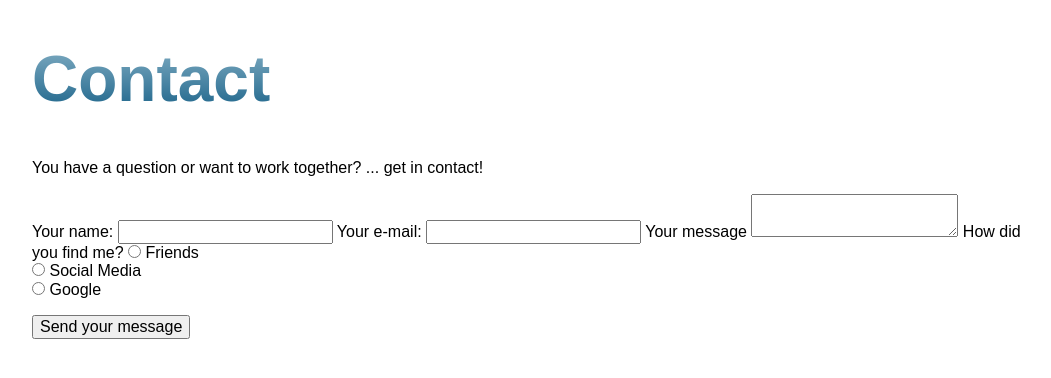
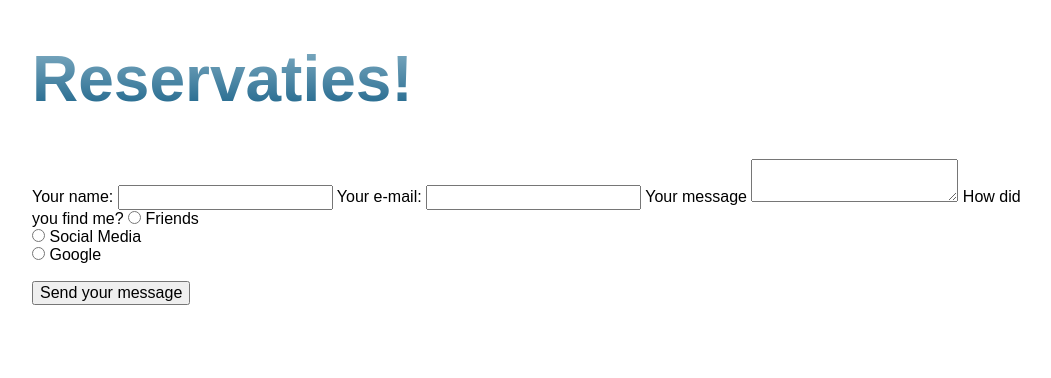
Before and after one commit to YannickMyxe/restaurant, a PHP site: page /reservaties/index.php in a window 1280 px wide. Shown: the top 378 px of the page, without its empty margins (108-1159 px from the left). Run offline with PHP 8.4, Linux system fonts and the light colour scheme; some web fonts are replaced.

Commit message:
titel aangepast

```diff
--- a/reservaties/index.php
+++ b/reservaties/index.php
@@ -93,9 +93,9 @@ if (isset($_POST['btnSubmit'])) {
 </head>
 <body>
     <main>
-        <div class="contact">
-            <h1>Contact</h1>
-            <p>You have a question or want to work together? ... get in contact!</p>
+        <div class="reservaties">
+            <h1>Reservaties!</h1>
+            <p></p>
             <form action="<?php echo $_SERVER['PHP_SELF']; ?>" method="post">
                 <label for="name" id="name">Your name: </label>
                 <input name="name" id="name" class="text" type="text" value="<?php echo htmlentities($name); ?>">
```
